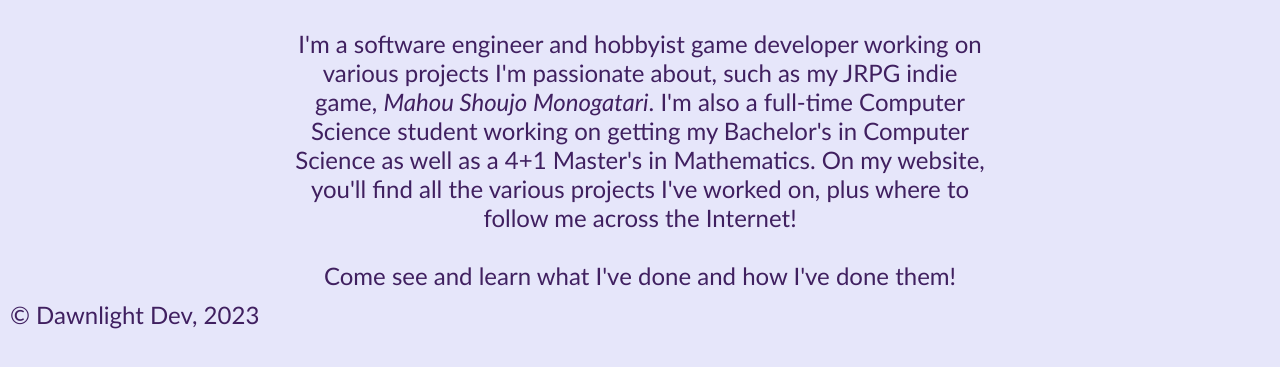
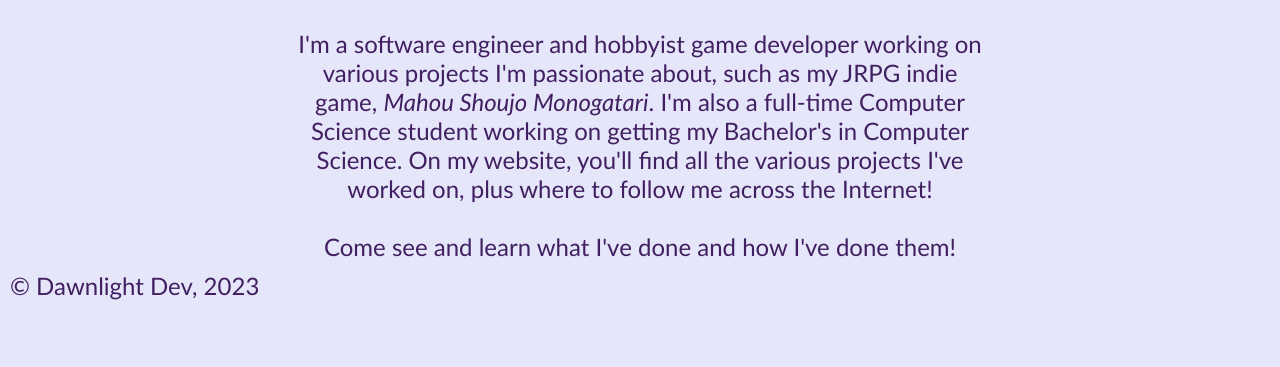
Before and after one commit to DawnlightDev/Dawnlight-Dev-Website, a website: page index.ejs in a window 1280 px wide. Shown: the part 371-738 px from the top of the page. Drawn offline with nearby package versions, Linux system fonts and the light colour scheme; files that its build step writes are made by us from their sources.

Commit message:
Update index.ejs

```diff
--- a/index.ejs
+++ b/index.ejs
@@ -36,7 +36,7 @@
     <h1>Hello, I'm Dawnlight!</h1>
     <div id = "cont">
         I'm a software engineer and hobbyist game developer working on various projects I'm passionate about, such as my JRPG indie game, <i>Mahou Shoujo Monogatari</i>.
-            I'm also a full-time Computer Science student working on getting my Bachelor's in Computer Science as well as a 4+1 Master's in Mathematics.
+            I'm also a full-time Computer Science student working on getting my Bachelor's in Computer Science.
             On my website, you'll find all the various projects I've worked on, plus where to follow me across the Internet! <br> <br>
             Come see and learn what I've done and how I've done them! <!--If you want a place to start, check out some footage from my
             game, <i>Mahou Shoujo Monogatari</i>!-->
```
